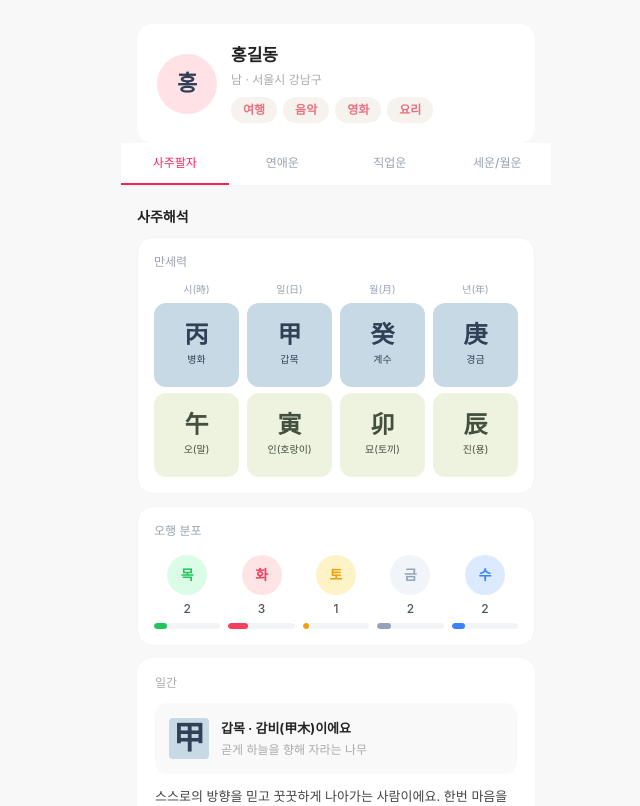
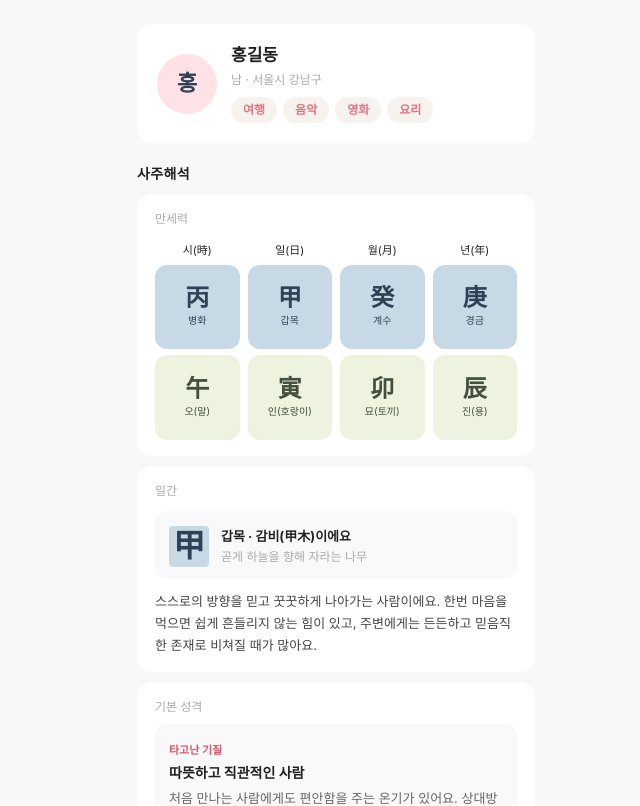
Before and after one commit to daeun0726/saju-front, a React (Vite) app: page /profile/1 in a window 1280 px wide. Shown: the top 806 px of the page, without its empty margins (304-944 px from the left). Built offline with nearby package versions, Linux system fonts and the light colour scheme.

Commit message:
fix: UI 수정

```diff
--- a/src/components/profile/LoveSection.tsx
+++ b/src/components/profile/LoveSection.tsx
@@ -10,32 +10,32 @@ export default function LoveSection({ love, yearlyLove }: Props) {
     <div className="space-y-2.5">
       {/* 연애 스타일 + 잘 맞는 상대 */}
       <div className="bg-white rounded-2xl px-4.5 py-4 space-y-2">
-        <p className="text-[12px] font-medium text-[#aaa] mb-2">연애</p>
+        <p className="text-[12px] font-medium text-[#aaa]">연애</p>
         <div className="bg-[#f9f9f9] rounded-xl px-3.5 pt-4.5 pb-3 space-y-1">
           <p className="text-[10px] font-bold text-[#e24f63]">나는 이런 사람이에요</p>
-          <p className="text-[13px] text-[#555] leading-5.25">{love.style}</p>
+          <p className="text-[13px] text-[#555] leading-[21.45px]">{love.style}</p>
         </div>
         <div className="bg-[#f9f9f9] rounded-xl px-3.5 py-3 space-y-1">
           <p className="text-[10px] font-bold text-[#e24f63]">잘 맞는 상대</p>
           <p className="text-[12px] font-bold text-[#222]">{love.idealType.title}</p>
-          <p className="text-[13px] text-[#555] leading-5.25 pt-px">{love.idealType.description}</p>
+          <p className="text-[13px] text-[#555] leading-[21.45px] pt-px">{love.idealType.description}</p>
         </div>
       </div>
 
       {/* 올해 연애운 */}
       <div className="bg-white rounded-2xl px-4.5 py-4 space-y-2">
-        <p className="text-[12px] font-medium text-[#aaa] mb-2">올해 연애운</p>
+        <p className="text-[12px] font-medium text-[#aaa]">올해 연애운</p>
         <div className="bg-[#f9f9f9] rounded-xl px-3.5 py-3 space-y-1">
           <p className="text-[10px] font-bold text-[#e24f63]">올해 연애운 특징</p>
           <p className="text-[12px] font-bold text-[#222]">{yearlyLove.summary}</p>
-          <p className="text-[13px] text-[#555] leading-5.25 pt-px">{yearlyLove.description}</p>
+          <p className="text-[13px] text-[#555] leading-[21.45px] pt-px">{yearlyLove.description}</p>
         </div>
         {yearlyLove.periods.map(({ period, description }) => (
           <div key={period} className="bg-[#f9f9f9] rounded-xl px-3 py-2.5 flex gap-2.5 items-start">
             <span className="text-[10px] font-bold text-[#e24f63] whitespace-nowrap pt-1 min-w-10.5">
               {period}
             </span>
-            <p className="text-[13px] text-[#222] leading-5.25">{description}</p>
+            <p className="text-[13px] text-[#222] leading-[20.8px]">{description}</p>
           </div>
         ))}
       </div>
--- a/src/components/profile/Manseryuk.tsx
+++ b/src/components/profile/Manseryuk.tsx
@@ -9,19 +9,19 @@ const PILLAR_LABELS = [
 
 export default function Manseryuk({ pillars }: { pillars: SajuProfile['pillars'] }) {
   return (
-    <div className="bg-white rounded-2xl border border-gray-100 p-4">
-      <p className="text-xs text-gray-400 mb-3">만세력</p>
+    <div className="bg-white rounded-2xl px-4.5 py-4">
+      <p className="text-[12px] font-medium text-[#aaa] mb-3.5">만세력</p>
       <div className="grid grid-cols-4 gap-2">
         {PILLAR_LABELS.map(({ key, label }) => {
           const pillar = pillars[key]
           return (
             <div key={key} className="flex flex-col items-center gap-1.5">
-              <p className="text-[10px] text-gray-400">{label}</p>
-              <div className="w-full rounded-xl bg-[#c8d9e6] py-5 flex flex-col items-center gap-0.5">
+              <p className="text-[11px] text-[#222]">{label}</p>
+              <div className="w-full aspect-square rounded-xl bg-[#c8d9e6] flex flex-col items-center justify-center">
                 <span className="text-[24px] font-bold text-[#2f4156] leading-[24px]">{pillar.stem}</span>
                 <span className="text-[10px] text-[#2f4156] mt-[3px]">{pillar.stemName}</span>
               </div>
-              <div className="w-full rounded-xl bg-[#eef3df] py-5 flex flex-col items-center gap-0.5">
+              <div className="w-full aspect-square rounded-xl bg-[#eef3df] flex flex-col items-center justify-center">
                 <span className="text-[24px] font-bold text-[#434f3f] leading-[24px]">{pillar.branch}</span>
                 <span className="text-[10px] text-[#434f3f] mt-[3px]">{pillar.branchName}</span>
               </div>
--- a/src/components/profile/OhaengDistribution.tsx
+++ /dev/null
@@ -1,40 +0,0 @@
-import type { Ohaeng } from '../../types/profile'
-import { OHAENG_COLORS, OHAENG_BG_CLASS } from '../../utils/ohaeng'
-
-const ORDER: Ohaeng[] = ['목', '화', '토', '금', '수']
-
-export default function OhaengDistribution({ count }: { count: Record<Ohaeng, number> }) {
-  const total = Object.values(count).reduce((a, b) => a + b, 0)
-
-  return (
-    <div className="bg-white rounded-2xl border border-gray-100 p-4">
-      <p className="text-xs text-gray-400 mb-4">오행 분포</p>
-      <div className="flex gap-2">
-        {ORDER.map((ohaeng) => {
-          const n = count[ohaeng]
-          return (
-            <div key={ohaeng} className="flex-1 flex flex-col items-center gap-1.5">
-              <div
-                className={`w-10 h-10 rounded-full ${OHAENG_BG_CLASS[ohaeng]} flex items-center justify-center`}
-              >
-                <span className="text-sm font-bold" style={{ color: OHAENG_COLORS[ohaeng] }}>
-                  {ohaeng}
-                </span>
-              </div>
-              <span className="text-xs text-gray-600 font-medium">{n}</span>
-              <div className="w-full h-1.5 bg-gray-100 rounded-full overflow-hidden">
-                <div
-                  className="h-full rounded-full"
-                  style={{
-                    width: `${(n / total) * 100}%`,
-                    backgroundColor: OHAENG_COLORS[ohaeng],
-                  }}
-                />
-              </div>
-            </div>
-          )
-        })}
-      </div>
-    </div>
-  )
-}
--- a/src/components/profile/ProfileHeader.tsx
+++ b/src/components/profile/ProfileHeader.tsx
@@ -24,7 +24,7 @@ export default function ProfileHeader({ profile }: { profile: SajuProfile }) {
           <p className="text-[#aaa] text-[12px] mt-1">
             {profile.gender} · {profile.location}
           </p>
-          <div className="flex flex-wrap gap-x-1.5 gap-y-1 mt-2 opacity-80">
+          <div className="flex flex-wrap gap-x-1.5 mt-2 opacity-80">
             {profile.hobbies.map((hobby) => (
               <span
                 key={hobby}
--- a/src/components/profile/SectionTabs.tsx
+++ /dev/null
@@ -1,40 +0,0 @@
-import { useState } from 'react'
-import type { Ohaeng } from '../../types/profile'
-import { ohaengTheme } from '../../utils/ohaeng'
-
-const TABS = [
-  { id: 'saju', label: '사주팔자' },
-  { id: 'love', label: '연애운' },
-  { id: 'career', label: '직업운' },
-  { id: 'fortune', label: '세운/월운' },
-]
-
-export default function SectionTabs({ ohaeng }: { ohaeng: Ohaeng }) {
-  const [active, setActive] = useState('saju')
-  const theme = ohaengTheme[ohaeng]
-
-  const scrollTo = (id: string) => {
-    document.getElementById(id)?.scrollIntoView({ behavior: 'smooth' })
-    setActive(id)
-  }
-
-  return (
-    <div className="sticky top-0 z-10 bg-white border-b border-gray-100">
-      <div className="flex">
-        {TABS.map(({ id, label }) => (
-          <button
-            key={id}
-            onClick={() => scrollTo(id)}
-            className={`flex-1 py-3 text-xs font-medium border-b-2 transition-colors ${
-              active === id
-                ? `${theme.tabActiveText} ${theme.tabActiveBorder}`
-                : 'text-gray-400 border-transparent'
-            }`}
-          >
-            {label}
-          </button>
-        ))}
-      </div>
-    </div>
-  )
-}
--- a/src/components/profile/TodayFortuneSection.tsx
+++ b/src/components/profile/TodayFortuneSection.tsx
@@ -33,7 +33,7 @@ export default function TodayFortuneSection({
 }) {
   return (
     <div className="bg-white rounded-2xl px-4.5 py-4 space-y-2">
-      <p className="text-[12px] font-medium text-[#aaa] mb-2">오늘의 운세</p>
+      <p className="text-[12px] font-medium text-[#aaa]">오늘의 운세</p>
       <FortuneCard
         category="오늘 총운세"
         colorClass={CATEGORY_COLORS['오늘총운세']}
--- a/src/pages/ProfilePage.tsx
+++ b/src/pages/ProfilePage.tsx
@@ -1,9 +1,7 @@
 import { useParams } from 'react-router-dom'
 import { mockProfile } from '../data/mockProfile'
 import ProfileHeader from '../components/profile/ProfileHeader'
-import SectionTabs from '../components/profile/SectionTabs'
 import Manseryuk from '../components/profile/Manseryuk'
-import OhaengDistribution from '../components/profile/OhaengDistribution'
 import LoveSection from '../components/profile/LoveSection'
 import TodayFortuneSection from '../components/profile/TodayFortuneSection'
 import CompatibilitySection from '../components/profile/CompatibilitySection'
@@ -22,20 +20,17 @@ export default function ProfilePage() {
           <ProfileHeader profile={profile} />
         </div>
 
-        <SectionTabs ohaeng={profile.mainOhaeng} />
-
-        <div className="px-4 pb-16 space-y-6">
+        <div className="px-4 pb-16 space-y-5">
           {/* 사주팔자 */}
           <section id="saju">
-            <p className="text-[14px] font-bold text-[#222] pt-5 mb-2.5">사주해석</p>
-            <div className="space-y-3">
+            <p className="text-[14px] font-bold text-[#222] tracking-[0.33px] pt-5 mb-2.5">사주해석</p>
+            <div className="space-y-2.5">
               <Manseryuk pillars={profile.pillars} />
-              <OhaengDistribution count={profile.ohaengCount} />
 
               {/* 일간 */}
-              <div className="bg-white rounded-2xl px-[18px] py-[16px] space-y-[11px]">
+              <div className="bg-white rounded-2xl px-4.5 py-4 space-y-[11px]">
                 <p className="text-[12px] font-medium text-[#aaa]">일간</p>
-                <div className="bg-[#f9f9f9] rounded-xl flex items-center gap-3 px-[14px] py-[15px]">
+                <div className="bg-[#f9f9f9] rounded-xl flex items-center gap-3 px-[14px] pt-[15px] pb-3">
                   <div className="bg-[#c8d9e6] rounded-[4px] p-1 shrink-0">
                     <span className="text-[32px] font-bold text-[#2f4156] leading-[32px]">
                       {profile.dayMaster.character}
@@ -52,17 +47,20 @@ export default function ProfilePage() {
               </div>
 
               {/* 기본 성격 */}
-              <div className="bg-white rounded-2xl px-[18px] py-[16px] space-y-2">
-                <p className="text-[12px] font-medium text-[#aaa] mb-2">기본 성격</p>
+              <div className="bg-white rounded-2xl px-4.5 py-4 space-y-2">
+                <p className="text-[12px] font-medium text-[#aaa]">기본 성격</p>
                 {[
-                  { label: '타고난 기질', ...profile.personality.innate },
-                  { label: '강점', ...profile.personality.strength },
-                  { label: '약점', ...profile.personality.weakness },
+                  { label: '타고난 기질', ...profile.personality.innate, first: true },
+                  { label: '강점', ...profile.personality.strength, first: false },
+                  { label: '약점', ...profile.personality.weakness, first: false },
                 ].map((item) => (
-                  <div key={item.label} className="bg-[#f9f9f9] rounded-xl px-[14px] py-3 space-y-1">
+                  <div
+                    key={item.label}
+                    className={`bg-[#f9f9f9] rounded-xl px-[14px] ${item.first ? 'pt-4.5 pb-3' : 'py-3'} space-y-1`}
+                  >
                     <p className="text-[11px] font-bold text-[#e24f63]">{item.label}</p>
                     <p className="text-[14px] font-bold text-[#222]">{item.title}</p>
-                    <p className="text-[13px] text-[#666] leading-[21px] pt-px">{item.description}</p>
+                    <p className="text-[13px] text-[#666] leading-[21.45px] pt-px">{item.description}</p>
                   </div>
                 ))}
               </div>
@@ -75,14 +73,6 @@ export default function ProfilePage() {
               love={profile.love}
               yearlyLove={profile.yearlyLove}
             />
-          </section>
-
-          {/* 직업운 */}
-          <section id="career">
-            <div className="bg-white rounded-2xl px-4.5 py-4">
-              <p className="text-[12px] font-medium text-[#aaa] mb-2">직업운</p>
-              <p className="text-[13px] text-[#aaa]">준비 중이에요</p>
-            </div>
           </section>
 
           {/* 세운/월운 */}
```
